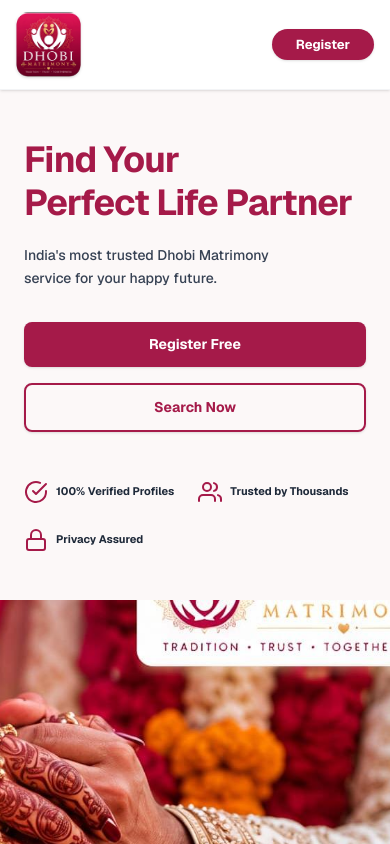
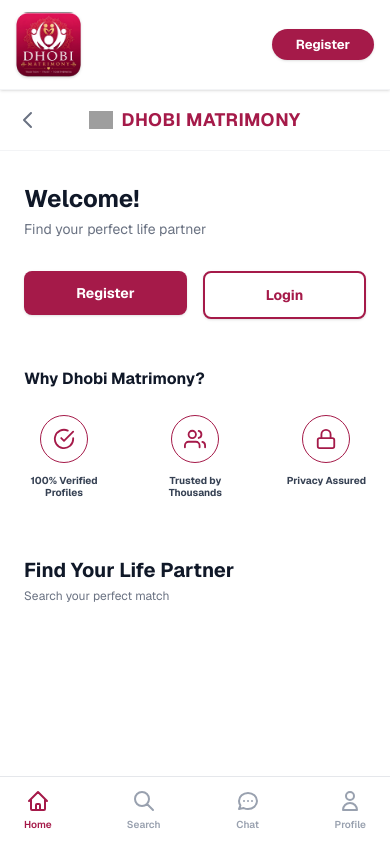
Before and after one commit to johndoeved/Matrimony-App, a Next.js app in the folder website/: page / in a window 390 px wide. Shown: the top 844 px of the page. Built offline with nearby package versions, Linux system fonts and the light colour scheme; grey boxes are pictures that could not be loaded.

Commit message:
style: exactly match the mobile screen layout from the mockup

```diff
--- a/website/src/app/page.tsx
+++ b/website/src/app/page.tsx
@@ -12,68 +12,159 @@ export default function Home() {
       {/* Navigation Bar */}
       <Navbar />
 
-      {/* Hero Section */}
-      <main className="flex-1 flex flex-col md:flex-row relative bg-[#FCF8F8]">
+      {/* Desktop Hero Section */}
+      <main className="hidden md:flex flex-1 flex-row relative bg-[#FCF8F8]">
 
-        {/* Content Area (Left on Desktop, Top on Mobile) */}
-        <div className="relative z-10 w-full md:w-[50%] flex flex-col justify-center px-6 sm:px-8 md:px-16 lg:px-20 py-12 md:py-20 min-h-[60vh] md:min-h-0">
+        {/* Content Area (Left on Desktop) */}
+        <div className="relative z-10 w-[55%] flex flex-col justify-center px-16 lg:px-20 py-20 min-h-0">
 
-          <h1 className="text-[36px] sm:text-[40px] md:text-[46px] lg:text-[52px] font-bold text-[#a51a49] leading-[1.2] mb-5 tracking-tight relative z-20">
+          <h1 className="text-[46px] lg:text-[52px] font-bold text-[#a51a49] leading-[1.2] mb-5 tracking-tight relative z-20">
             Find Your <br />
             Perfect Life Partner
           </h1>
-          <p className="text-gray-700 text-[14px] md:text-[15px] mb-8 max-w-sm font-medium leading-relaxed relative z-20">
+          <p className="text-gray-700 text-[15px] mb-8 max-w-sm font-medium leading-relaxed relative z-20">
             India&apos;s most trusted Dhobi Matrimony<br/>service for your happy future.
           </p>
 
-          <div className="flex flex-col sm:flex-row gap-4 mb-12 md:mb-16 relative z-20">
+          <div className="flex flex-row gap-4 mb-16 relative z-20">
             <Link href="/register">
-              <button className="w-full sm:w-auto px-8 py-3 md:py-2.5 bg-[#a51a49] text-white rounded-lg font-bold text-[14px] md:text-[13px] hover:bg-[#851339] transition shadow-sm">
+              <button className="px-8 py-2.5 bg-[#a51a49] text-white rounded-lg font-bold text-[13px] hover:bg-[#851339] transition shadow-sm">
                 Register Free
               </button>
             </Link>
             <Link href="/search">
-              <button className="w-full sm:w-auto px-8 py-3 md:py-2.5 bg-transparent text-[#a51a49] rounded-lg font-bold text-[14px] md:text-[13px] border-2 border-[#a51a49] hover:bg-rose-50 transition shadow-sm">
+              <button className="px-8 py-2.5 bg-transparent text-[#a51a49] rounded-lg font-bold text-[13px] border-2 border-[#a51a49] hover:bg-rose-50 transition shadow-sm">
                 Search Now
               </button>
             </Link>
           </div>
 
           {/* Trust Badges */}
-          <div className="flex flex-wrap sm:flex-nowrap gap-6 md:gap-8 lg:gap-12 relative z-20">
+          <div className="flex flex-nowrap gap-8 lg:gap-12 relative z-20">
             <div className="flex items-center gap-2">
               <FiCheckCircle size={24} strokeWidth={2} className="text-[#a51a49] shrink-0" />
-              <span className="text-[11px] md:text-[12px] font-bold text-gray-800 leading-tight">100% Verified<br className="hidden sm:block"/> Profiles</span>
+              <span className="text-[12px] font-bold text-gray-800 leading-tight">100% Verified<br/> Profiles</span>
             </div>
             <div className="flex items-center gap-2">
               <FiUsers size={24} strokeWidth={2} className="text-[#a51a49] shrink-0" />
-              <span className="text-[11px] md:text-[12px] font-bold text-gray-800 leading-tight">Trusted by<br className="hidden sm:block"/> Thousands</span>
+              <span className="text-[12px] font-bold text-gray-800 leading-tight">Trusted by<br/> Thousands</span>
             </div>
             <div className="flex items-center gap-2">
               <FiLock size={24} strokeWidth={2} className="text-[#a51a49] shrink-0" />
-              <span className="text-[11px] md:text-[12px] font-bold text-gray-800 leading-tight">Privacy<br className="hidden sm:block"/> Assured</span>
+              <span className="text-[12px] font-bold text-gray-800 leading-tight">Privacy<br/> Assured</span>
             </div>
           </div>
         </div>
 
-        {/* Image Area (Right on Desktop, Bottom on Mobile) */}
-        <div className="relative md:absolute md:top-0 md:bottom-0 md:right-0 w-full h-[400px] sm:h-[450px] md:h-full md:w-[60%] z-0 overflow-hidden">
+        {/* Image Area (Right on Desktop) */}
+        <div className="absolute top-0 bottom-0 right-0 w-[60%] z-0 overflow-hidden">
           <div
             className="absolute inset-0 w-full h-full bg-cover bg-center bg-no-repeat"
-            style={{
-              backgroundImage: "url('/images/hands_bg.jpeg')",
-            }}
+            style={{ backgroundImage: "url('/images/hands_bg.jpeg')" }}
           />
 
           {/* Background-colored convex curve overlay with GOLD border on the left edge of the image */}
-          <div className="hidden md:block absolute top-[-30%] bottom-[-30%] left-[-25%] w-[45%] bg-[#FCF8F8] rounded-[50%] border-r-[6px] border-[#D4AF37] z-10 shadow-lg"></div>
+          <div className="absolute top-[-30%] bottom-[-30%] left-[-25%] w-[45%] bg-[#FCF8F8] rounded-[50%] border-r-[6px] border-[#D4AF37] z-10 shadow-lg"></div>
 
           {/* Top Right Pink Accent Swoosh */}
-          <svg className="hidden md:block absolute top-0 right-0 w-40 h-40 lg:w-48 lg:h-48 text-[#a51a49] z-20 drop-shadow-xl" viewBox="0 0 100 100" preserveAspectRatio="none" fill="currentColor">
+          <svg className="absolute top-0 right-0 w-40 h-40 lg:w-48 lg:h-48 text-[#a51a49] z-20 drop-shadow-xl" viewBox="0 0 100 100" preserveAspectRatio="none" fill="currentColor">
             <path d="M100,0 L100,60 Q50,60 30,20 Q15,0 0,0 Z" />
           </svg>
         </div>
+      </main>
 
+      {/* Mobile Screen UI (Matches Mockup) */}
+      <main className="md:hidden flex-1 flex flex-col bg-white">
+        {/* Mobile Header */}
+        <div className="flex items-center p-4 border-b border-gray-100 relative">
+          <button className="text-gray-500 hover:text-gray-800 absolute left-4">
+            <svg xmlns="http://www.w3.org/2000/svg" className="h-6 w-6" fill="none" viewBox="0 0 24 24" stroke="currentColor">
+              <path strokeLinecap="round" strokeLinejoin="round" strokeWidth={2} d="M15 19l-7-7 7-7" />
+            </svg>
+          </button>
+          <div className="flex-1 flex justify-center items-center gap-2">
+            <img src="/images/logo.png" alt="Logo" className="w-6 h-6 object-contain" />
+            <span className="text-[#a51a49] font-bold tracking-wide text-lg">DHOBI MATRIMONY</span>
+          </div>
+        </div>
+
+        {/* Mobile Content */}
+        <div className="flex-1 px-6 py-8 flex flex-col">
+          <div className="mb-8">
+            <h2 className="text-2xl font-bold text-gray-900 mb-1">Welcome!</h2>
+            <p className="text-gray-500 text-sm">Find your perfect life partner</p>
+          </div>
+
+          <div className="flex gap-4 mb-12">
+            <Link href="/register" className="flex-1">
+              <button className="w-full py-3 bg-[#a51a49] text-white rounded-lg font-bold text-sm shadow-sm hover:bg-[#851339] transition">
+                Register
+              </button>
+            </Link>
+            <Link href="/login" className="flex-1">
+              <button className="w-full py-3 bg-white text-[#a51a49] border-2 border-[#a51a49] rounded-lg font-bold text-sm shadow-sm hover:bg-rose-50 transition">
+                Login
+              </button>
+            </Link>
+          </div>
+
+          <div className="mb-10">
+            <h3 className="text-base font-bold text-gray-900 mb-6">Why Dhobi Matrimony?</h3>
+            <div className="flex justify-between items-start gap-2">
+              <div className="flex flex-col items-center text-center max-w-[80px]">
+                <div className="w-12 h-12 border border-[#a51a49] rounded-full flex items-center justify-center mb-3">
+                  <FiCheckCircle size={22} strokeWidth={2} className="text-[#a51a49]" />
+                </div>
+                <span className="text-[10px] font-bold text-gray-700 leading-tight">100% Verified Profiles</span>
+              </div>
+              <div className="flex flex-col items-center text-center max-w-[80px]">
+                <div className="w-12 h-12 border border-[#a51a49] rounded-full flex items-center justify-center mb-3">
+                  <FiUsers size={22} strokeWidth={2} className="text-[#a51a49]" />
+                </div>
+                <span className="text-[10px] font-bold text-gray-700 leading-tight">Trusted by Thousands</span>
+              </div>
+              <div className="flex flex-col items-center text-center max-w-[80px]">
+                <div className="w-12 h-12 border border-[#a51a49] rounded-full flex items-center justify-center mb-3">
+                  <FiLock size={22} strokeWidth={2} className="text-[#a51a49]" />
+                </div>
+                <span className="text-[10px] font-bold text-gray-700 leading-tight">Privacy Assured</span>
+              </div>
+            </div>
+          </div>
+
+          <div className="mt-4">
+            <h2 className="text-xl font-bold text-gray-900 mb-1">Find Your Life Partner</h2>
+            <p className="text-gray-500 text-xs">Search your perfect match</p>
+          </div>
+        </div>
+
+        {/* Mobile Bottom Navigation */}
+        <div className="bg-white border-t border-gray-200 py-3 px-6 flex justify-between items-center pb-safe">
+          <Link href="/" className="flex flex-col items-center text-[#a51a49]">
+            <svg xmlns="http://www.w3.org/2000/svg" className="h-6 w-6 mb-1" fill="none" viewBox="0 0 24 24" stroke="currentColor">
+              <path strokeLinecap="round" strokeLinejoin="round" strokeWidth={2} d="M3 12l2-2m0 0l7-7 7 7M5 10v10a1 1 0 001 1h3m10-11l2 2m-2-2v10a1 1 0 01-1 1h-3m-6 0a1 1 0 001-1v-4a1 1 0 011-1h2a1 1 0 011 1v4a1 1 0 001 1m-6 0h6" />
+            </svg>
+            <span className="text-[10px] font-semibold">Home</span>
+          </Link>
+          <Link href="/search" className="flex flex-col items-center text-gray-400 hover:text-[#a51a49] transition">
+            <svg xmlns="http://www.w3.org/2000/svg" className="h-6 w-6 mb-1" fill="none" viewBox="0 0 24 24" stroke="currentColor">
+              <path strokeLinecap="round" strokeLinejoin="round" strokeWidth={2} d="M21 21l-6-6m2-5a7 7 0 11-14 0 7 7 0 0114 0z" />
+            </svg>
+            <span className="text-[10px] font-semibold">Search</span>
+          </Link>
+          <Link href="/dashboard" className="flex flex-col items-center text-gray-400 hover:text-[#a51a49] transition">
+            <svg xmlns="http://www.w3.org/2000/svg" className="h-6 w-6 mb-1" fill="none" viewBox="0 0 24 24" stroke="currentColor">
+              <path strokeLinecap="round" strokeLinejoin="round" strokeWidth={2} d="M8 12h.01M12 12h.01M16 12h.01M21 12c0 4.418-4.03 8-9 8a9.863 9.863 0 01-4.255-.949L3 20l1.395-3.72C3.512 15.042 3 13.574 3 12c0-4.418 4.03-8 9-8s9 3.582 9 8z" />
+            </svg>
+            <span className="text-[10px] font-semibold">Chat</span>
+          </Link>
+          <Link href="/login" className="flex flex-col items-center text-gray-400 hover:text-[#a51a49] transition">
+            <svg xmlns="http://www.w3.org/2000/svg" className="h-6 w-6 mb-1" fill="none" viewBox="0 0 24 24" stroke="currentColor">
+              <path strokeLinecap="round" strokeLinejoin="round" strokeWidth={2} d="M16 7a4 4 0 11-8 0 4 4 0 018 0zM12 14a7 7 0 00-7 7h14a7 7 0 00-7-7z" />
+            </svg>
+            <span className="text-[10px] font-semibold">Profile</span>
+          </Link>
+        </div>
       </main>
     </div>
   );
```
